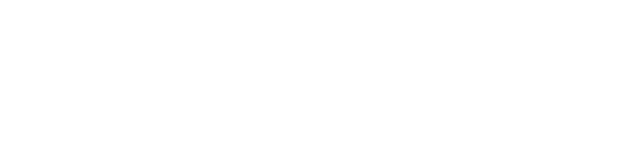
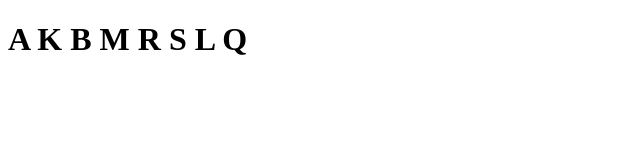
Before and after one commit to PetrosJS/first-project, a plain HTML site: page index.html in a window 1280 px wide. Shown: the whole page, without its empty margins (0-640 px from the left). Drawn offline with Linux system fonts and the light colour scheme.

Commit message:
добавил Header

```diff
--- a/index.html
+++ b/index.html
@@ -1,6 +1,10 @@
 <!DOCTYPE html>
 <html lang="ru">
   <head>
-    <body></body>
+    <body>
+      <header class="header">
+        <h1>A K B M R S L Q</h1>
+      </header>
+    </body>
   </head>
 </html>
```
